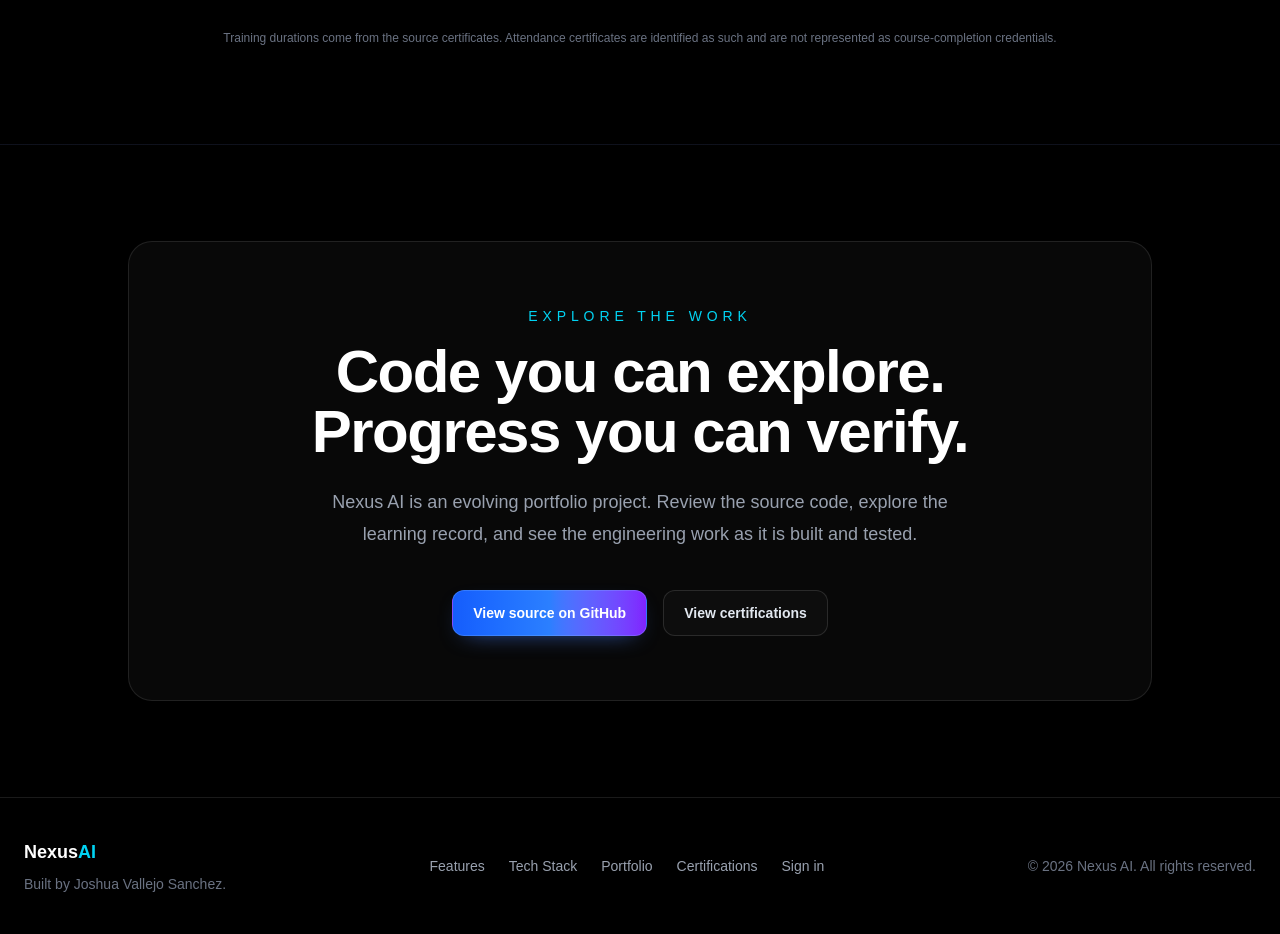
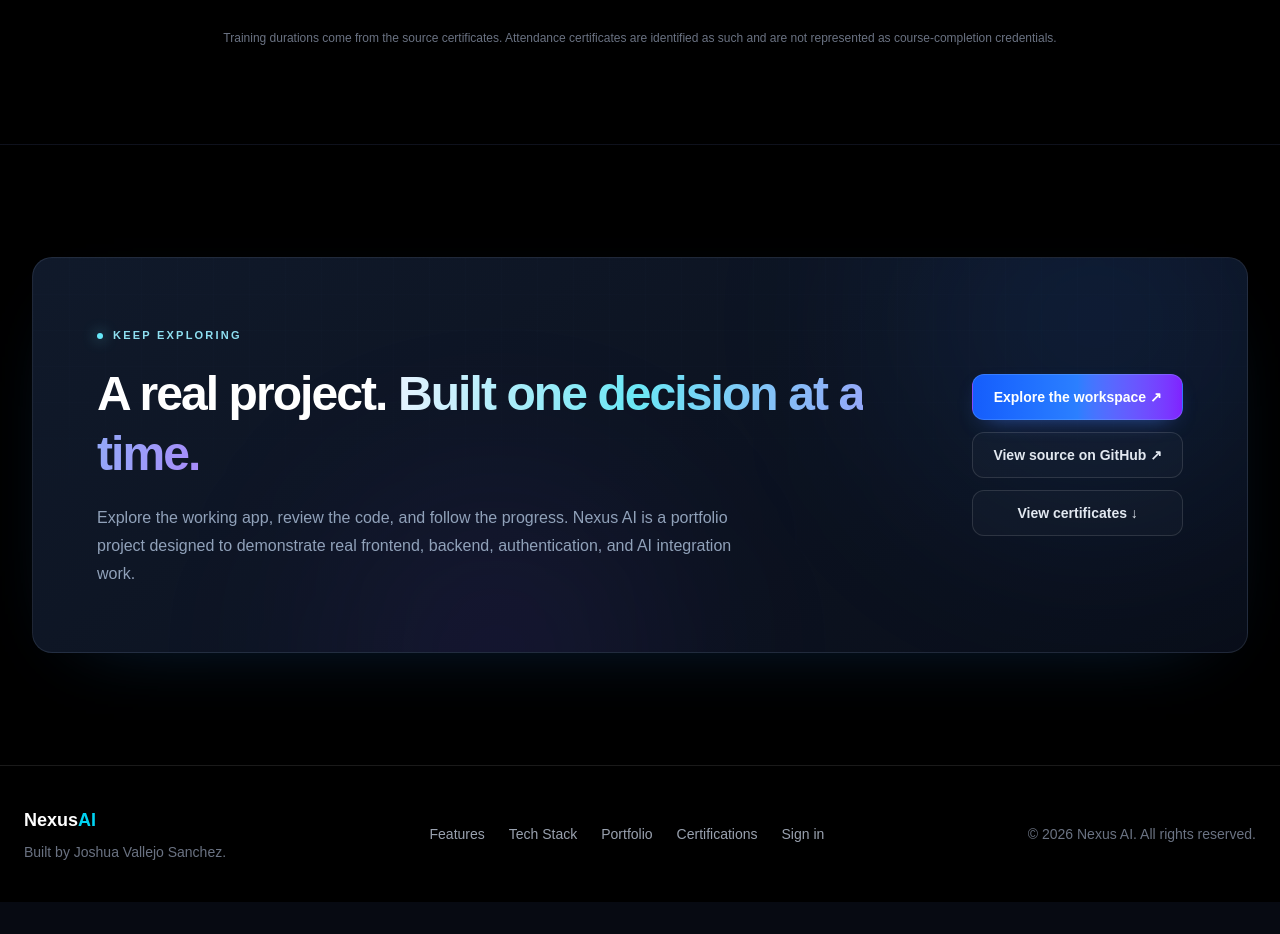
Before and after one commit to Dleteo/Nexus-AI, a Next.js app: page / in a window 1280 px wide. Shown: the part 7560-8494 px from the top of the page. After the commit the page ends 8462 px from the top, so only its background shows below. Built offline with nearby package versions, Linux system fonts and the light colour scheme; no server answers.

Commit message:
Polish closing call to action with a product-like surface

```diff
--- a/components/sections/FinalCTA.tsx
+++ b/components/sections/FinalCTA.tsx
@@ -2,31 +2,14 @@ import Button from "../ui/Button";
 
 export default function FinalCTA() {
   return (
-    <section className="bg-black px-6 py-24 text-white">
-      <div className="mx-auto max-w-5xl rounded-3xl border border-white/10 bg-white/[0.03] p-10 text-center md:p-16">
-        <p className="mb-4 text-sm uppercase tracking-[0.35em] text-cyan-400">
-          Explore the work
-        </p>
-
-        <h2 className="text-4xl font-bold tracking-tight md:text-6xl">
-          Code you can explore.
-          <br />
-          Progress you can verify.
-        </h2>
-
-        <p className="mx-auto mt-6 max-w-2xl text-lg leading-8 text-gray-400">
-          Nexus AI is an evolving portfolio project. Review the source code,
-          explore the learning record, and see the engineering work as it is
-          built and tested.
-        </p>
-
-        <div className="mt-10 flex flex-col items-center justify-center gap-4 sm:flex-row">
-          <Button href="https://github.com/Dleteo/Nexus-AI">
-            View source on GitHub
-          </Button>
-          <Button variant="secondary" href="#certifications">
-            View certifications
-          </Button>
+    <section className="relative overflow-hidden px-5 py-24 text-white sm:px-8 sm:py-28">
+      <div className="nexus-panel relative mx-auto max-w-7xl overflow-hidden rounded-[1.7rem] px-6 py-12 sm:px-12 sm:py-16 lg:px-16">
+        <div aria-hidden="true" className="nexus-grid absolute inset-0 opacity-50" />
+        <div aria-hidden="true" className="absolute -right-10 -top-32 size-96 rounded-full bg-blue-500/10 blur-[100px]" />
+        <div aria-hidden="true" className="absolute -bottom-40 left-1/4 size-80 rounded-full bg-violet-500/[0.08] blur-[100px]" />
+        <div className="relative grid items-center gap-10 lg:grid-cols-[minmax(0,1fr)_auto]">
+          <div className="max-w-3xl"><p className="nexus-kicker mb-5">Keep exploring</p><h2 className="text-3xl font-semibold leading-tight tracking-[-0.04em] sm:text-5xl">A real project. <span className="nexus-gradient-text">Built one decision at a time.</span></h2><p className="mt-5 max-w-2xl text-sm leading-7 text-slate-400 sm:text-base">Explore the working app, review the code, and follow the progress. Nexus AI is a portfolio project designed to demonstrate real frontend, backend, authentication, and AI integration work.</p></div>
+          <div className="flex flex-col gap-3 sm:flex-row lg:flex-col"><Button href="/register">Explore the workspace ↗</Button><Button variant="secondary" href="https://github.com/Dleteo/Nexus-AI">View source on GitHub ↗</Button><Button variant="secondary" href="#certifications">View certificates ↓</Button></div>
         </div>
       </div>
     </section>
```
